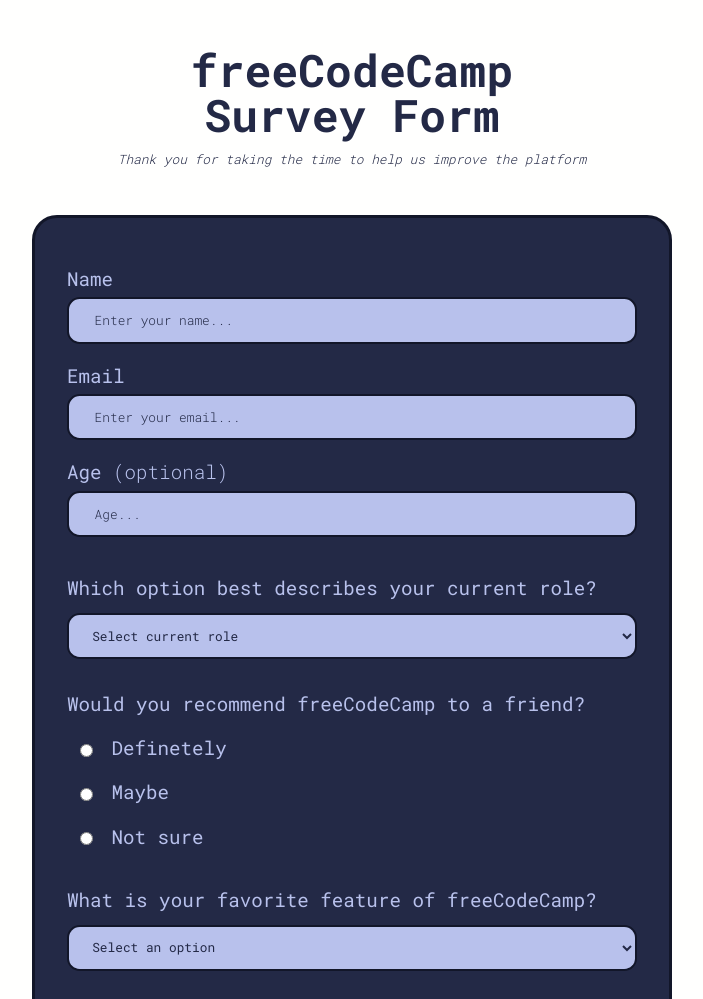
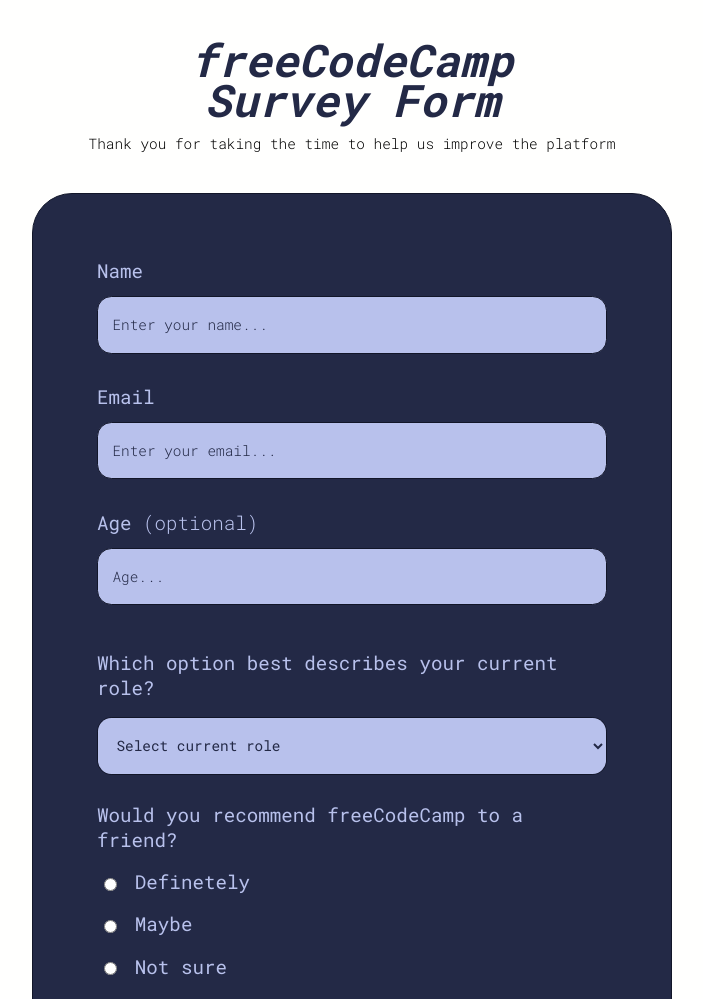
Before and after one commit to tomasmansilla/survey-form, a plain HTML site: page index.html in a window 1280 px wide. Shown: the top 999 px of the page, without its empty margins (288-991 px from the left). Drawn offline with Linux system fonts and the light colour scheme.

Commit message:
update styles.css file

```diff
--- a/styles.css
+++ b/styles.css
@@ -4,7 +4,6 @@
 
 :root {
   box-sizing: border-box;
-  font-size: 16px;
 
   --bg-color: #fffffe;
   --form-color: #232946;
@@ -12,11 +11,16 @@
   --button-color: #eebbc3;
   --input-color: #b8c1ec;
 
-  --title-color: #232946;
-  --text-description-color: #232946;
-  --input-text-color: #232946;
-  --text-color: #b8c1ec;
-  --button-text-color: #232946;
+  --dark-text-color: #232946;
+  --light-text-color: #b8c1ec;
+
+  --gap: 1.2em;
+
+  --input-height: 4em;
+  --input-font-size: 0.9rem;
+  --input-padding: 1em;
+
+  --roboto: "Roboto Mono", monospace;
 }
 
 *,
@@ -28,24 +32,29 @@
 }
 
 body {
-  font-family: "Roboto Mono", monospace;
+  font-family: var(--roboto);
   background-color: var(--bg-color);
 }
 
+@media screen and (min-width: 35em) {
+  body {
+    padding: 0 1em;
+  }
+}
+
 /* header */
-
 .header {
-  margin: 1.5em auto;
-  padding: 1.5em;
+  padding: 2.5em;
   text-align: center;
 }
 
 .title {
-  color: var(--title-color);
+  font-size: 2.6rem;
+  font-style: italic;
+  font-weight: bold;
+  line-height: 0.9;
   margin-bottom: 0.3em;
-  font-size: 2.4rem;
-  font-weight: 700;
-  line-height: 1;
+  color: var(--dark-text-color);
 }
 
 @media (min-width: 35em) {
@@ -55,46 +64,56 @@
 }
 
 .subheading {
+  font-size: 0.9rem;
+  font-weight: 300;
   color: var(--text-description-color);
-  font-size: 0.8rem;
-  font-weight: 300;
-  font-style: italic;
 }
 
 /* main content */
-
 .main {
+  padding: 3.5em 2em;
+  border-top: 1px solid var(--border-color);
   background-color: var(--form-color);
-  color: var(--text-color);
-  padding: 2em;
+  color: var(--light-text-color);
 }
 
+
 @media (min-width: 35em) {
+  :root {
+    --gap: 0.8em;
+
+    --input-font-size: 0.8rem;
+  }
+
   .main {
     max-width: 35em;
     margin: 0 auto 2em;
-    border-radius: 25px;
-    border: 3px solid var(--border-color);
+    border-radius: 2.5em;
+    border: 1px solid var(--border-color);
+    padding: 3.5em 3em;
   }
 }
 
 @media (min-width: 50em) {
+  :root {
+    --gap: 0.9em;
+
+    --input-font-size: 0.9rem;
+  }
   .main {
     max-width: 40em;
-    padding: 3em 2em;
+    padding: 4em;
   }
 }
 
+
 fieldset {
   border: none;
+  margin-bottom: var(--gap);
 }
 
-fieldset + fieldset {
-  margin: 1.2em 0;
-}
-
-fieldset > * + * {
-  margin: 1em 0;
+fieldset * {
+  margin-bottom: var(--gap);
 }
 
 label {
@@ -107,95 +126,95 @@
   font-size: 1.2rem;
 }
 
+@media (min-width: 35em) and (max-width: 50em) {
+  legend,
+  label {
+    font-size: 1.1rem;
+  }
+}
+
 .description {
   font-weight: 300;
 }
 
 /* inputs */
-
 input::placeholder,
 textarea::placeholder {
-  color: var(--input-text-color);
+  color: var(--dark-text-color);
   font-weight: 300;
 }
 
 input:not([type="radio"]):not([type="checkbox"]),
 textarea {
+  height: var(--input-height);
   width: 100%;
-  height: 3.6em;
-  font-size: 0.8rem;
   font-family: inherit;
+  font-size: var(--input-font-size);
   font-weight: 400;
-  margin-top: 0.5em;
-  padding: 1em 2em;
+  margin-top: var(--gap);
   border-radius: 1em;
+  border: 1px solid var(--border-color);
+  padding: var(--input-padding);
   background-color: var(--input-color);
   color: var(--input-text-color);
-  border: 2px solid var(--border-color);
 }
 
 textarea {
-  height: 7.5em;
+  height: 9em;
 }
 
 .select {
-  font-size: 0.8rem;
-  height: 3.6em;
-  border: 2px solid var(--border-color);
+  font-size: var(--input-font-size);
+  height: var(--input-height);
+  border: 1px solid var(--border-color);
   border-radius: 1em;
   overflow: hidden;
 }
 
 select {
-  font-size: 0.8rem;
+  font-size: 0.9rem;
   font-family: inherit;
-  text-indent: 1.5em;
   width: 100%;
   height: 100%;
   border: none;
+  padding: var(--input-padding);
   outline: none;
-  color: var(--input-text-color);
+  color: var(--dark-text-color);
   background-color: var(--input-color);
 }
 
-select:hover {
+select:hover,
+input[type="radio"]:hover,
+input[type="checkbox"]:hover {
   cursor: pointer;
 }
 
 input[type="radio"],
 input[type="checkbox"] {
   vertical-align: middle;
-  margin: 0 0.5em 0 1em;
-}
-
-input[type="radio"]:hover,
-input[type="checkbox"]:hover {
-  cursor: pointer;
+  margin: 0 0.5em;
 }
 
 /* submit button */
-
 .submit-button {
   position: relative;
   display: block;
   width: 100%;
-  padding: 1.2em;
-  border-radius: 0.7em;
-  font-size: 0.9rem;
+  font-size: 1rem;
   font-weight: 400;
   font-family: inherit;
-  border: 2px solid var(--border-color);
+  padding: var(--input-padding);
+  border-radius: 0.7em;
+  border: 1px solid var(--border-color);
   background-color: var(--button-color);
-  color: var(--button-text-color);
+  color: var(--dark-text-color);
 }
 
 .submit-button:hover {
   cursor: pointer;
-  border-color: #fef6e4;
   font-weight: 700;
 }
 
 .submit-button:active {
   top: 2px;
-  left: 1px;
 }
```
